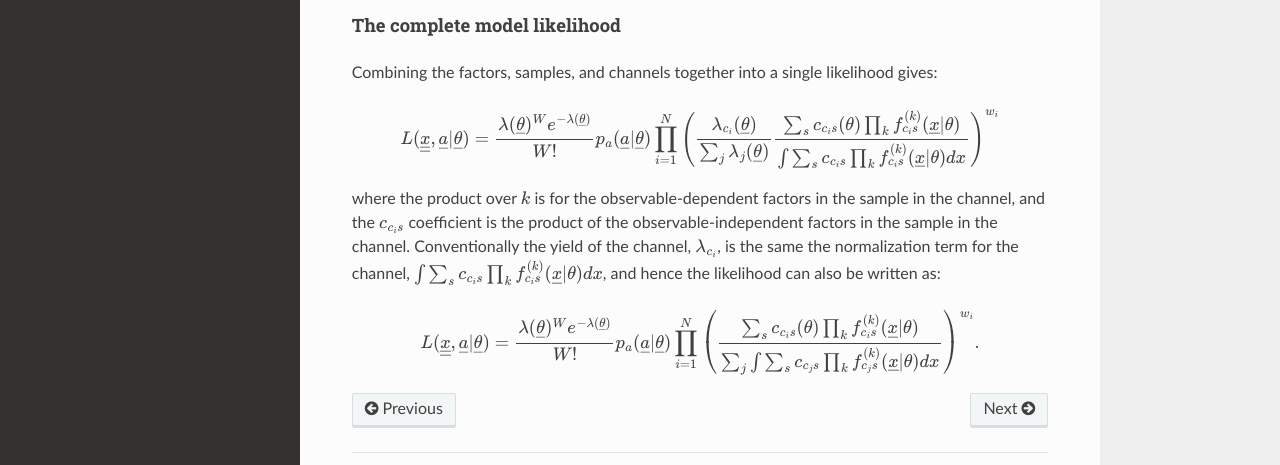
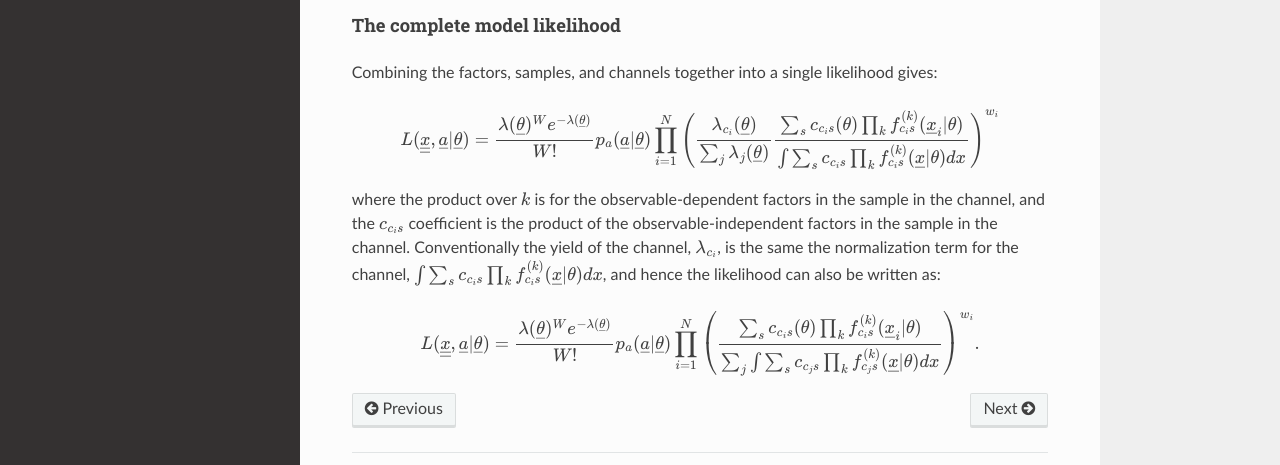
Before and after one commit to will-cern/xroofit-readthedocs, a Sphinx documentation site: the page built from docs/source/workspaceBuilding.rst, in a window 1280 px wide and 900 px high, scrolled down 3324 px. Shown: the part 342-807 px from the top of the window. Built offline with Sphinx 7.4.7 and the Read the Docs theme 3.1.0, drawn with Linux system fonts in a browser that asks for light colours.

```diff
--- a/docs/source/workspaceBuilding.rst
+++ b/docs/source/workspaceBuilding.rst
@@ -134,10 +134,10 @@ Combining the factors, samples, and channels together into a single likelihood g
 
 .. math::
 
-  L(\underline{\underline{x}},\underline{a}|\underline{\theta}) = \frac{\lambda(\underline{\theta})^{W}e^{-\lambda(\underline{\theta})}}{W!} p_a(\underline{a}|\underline{\theta})\prod_{i=1}^{N} \left(\frac{\lambda_{c_i}(\underline{\theta})}{\sum_j\lambda_j(\underline{\theta})}\frac{\sum_s c_{c_is}(\theta)\prod_k f^{(k)}_{c_is}(\underline{x}|\theta)}{\int\sum_s c_{c_is}\prod_k f^{(k)}_{c_is}(\underline{x}|\theta)dx}\right)^{w_i}
+  L(\underline{\underline{x}},\underline{a}|\underline{\theta}) = \frac{\lambda(\underline{\theta})^{W}e^{-\lambda(\underline{\theta})}}{W!} p_a(\underline{a}|\underline{\theta})\prod_{i=1}^{N} \left(\frac{\lambda_{c_i}(\underline{\theta})}{\sum_j\lambda_j(\underline{\theta})}\frac{\sum_s c_{c_is}(\theta)\prod_k f^{(k)}_{c_is}(\underline{x}_i|\theta)}{\int\sum_s c_{c_is}\prod_k f^{(k)}_{c_is}(\underline{x}|\theta)dx}\right)^{w_i}
 
 where the product over :math:`k` is for the observable-dependent factors in the sample in the channel, and the :math:`c_{c_is}` coefficient is the product of the observable-independent factors in the sample in the channel. Conventionally the yield of the channel, :math:`\lambda_{c_i}`, is the same the normalization term for the channel, :math:`\int\sum_s c_{c_is}\prod_k f^{(k)}_{c_is}(\underline{x}|\theta)dx`, and hence the likelihood can also be written as:
 
 .. math::
 
-  L(\underline{\underline{x}},\underline{a}|\underline{\theta}) = \frac{\lambda(\underline{\theta})^{W}e^{-\lambda(\underline{\theta})}}{W!} p_a(\underline{a}|\underline{\theta})\prod_{i=1}^{N} \left(\frac{\sum_s c_{c_is}(\theta)\prod_k f^{(k)}_{c_is}(\underline{x}|\theta)}{\sum_j\int\sum_s c_{c_js}\prod_k f^{(k)}_{c_js}(\underline{x}|\theta)dx}\right)^{w_i}.
+  L(\underline{\underline{x}},\underline{a}|\underline{\theta}) = \frac{\lambda(\underline{\theta})^{W}e^{-\lambda(\underline{\theta})}}{W!} p_a(\underline{a}|\underline{\theta})\prod_{i=1}^{N} \left(\frac{\sum_s c_{c_is}(\theta)\prod_k f^{(k)}_{c_is}(\underline{x}_i|\theta)}{\sum_j\int\sum_s c_{c_js}\prod_k f^{(k)}_{c_js}(\underline{x}|\theta)dx}\right)^{w_i}.
```
